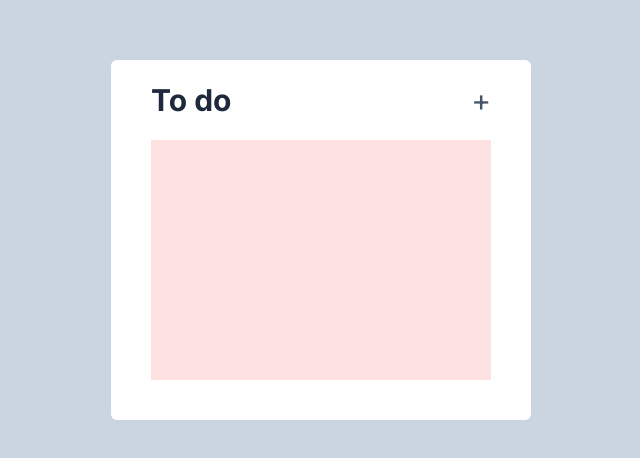
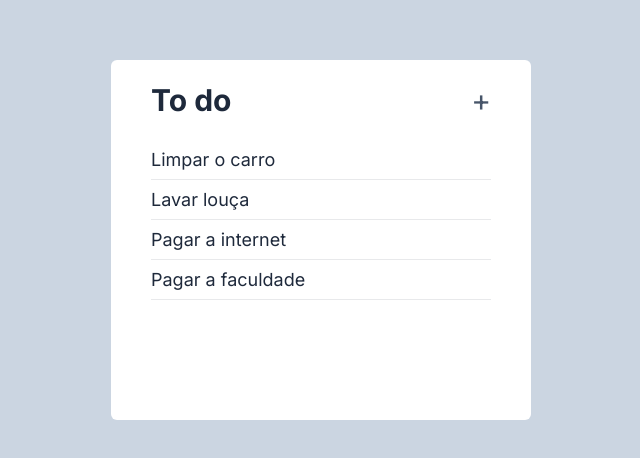
Before and after one commit to andradeigor/animation-examples, a React (Vite) app: page /sidemenu in a window 1280 px wide. Shown: the part 160-618 px from the top of the page, without its empty margins (319-959 px from the left). Built offline with nearby package versions, Linux system fonts and the light colour scheme.

Commit message:
sidemenu done

```diff
--- a/src/pages/SideMenu.jsx
+++ b/src/pages/SideMenu.jsx
@@ -1,11 +1,34 @@
 import { useState } from "react";
-
+import { motion } from "framer-motion";
 const SideMenu = () => {
   const [open, setOpen] = useState(false);
+  const [category, setCategory] = useState("Todos");
+  const [caterories, setCategories] = useState(["Todos", "Contas", "Lavar"]);
+  const [tasks, setTasks] = useState([
+    "Limpar o carro",
+    "Lavar louça",
+    "Pagar a internet",
+    "Pagar a faculdade",
+  ]);
   return (
     <main className="flex h-screen w-screen items-center justify-center bg-slate-300">
       <div className=" flex h-3/6 w-6/12 items-center justify-center p-5 px-10">
-        {open && <div className="h-full w-1/4 rounded-l-md bg-slate-800"></div>}
+        {open && (
+          <div className="h-full w-1/4 rounded-l-md bg-slate-800 pt-8">
+            {caterories.map((item, index) => {
+              return (
+                <div
+                  className={`flex h-10 w-full items-center px-3 ${
+                    item == category && "bg-white/20"
+                  } font-normal text-gray-100`}
+                  key={index}
+                >
+                  {item}
+                </div>
+              );
+            })}
+          </div>
+        )}
         <div
           className={`${
             open ? "rounded-r-md" : "rounded-md"
@@ -15,7 +38,18 @@ const SideMenu = () => {
             <h1 className="text-3xl font-bold text-slate-800"> To do</h1>
             <button className="font-Inter text-3xl text-slate-600">+</button>
           </div>
-          <div className=" h-full w-full bg-red-100 "></div>
+          <div className=" flex h-full w-full flex-col  ">
+            {tasks.map((item, index) => {
+              return (
+                <div
+                  key={index}
+                  className="flex h-1/6 w-full items-center border-b-[1px] border-slate-800/10"
+                >
+                  <h1 className="text-lg font-normal text-slate-800">{item}</h1>
+                </div>
+              );
+            })}
+          </div>
           <div className=" group absolute left-0 top-1/2 flex h-full w-8 -translate-y-1/2 items-center justify-center  ">
             <button
               className=" hidden h-16 w-[10px] rounded-full bg-slate-200 hover:border-2 hover:border-slate-400 group-hover:flex"
```
